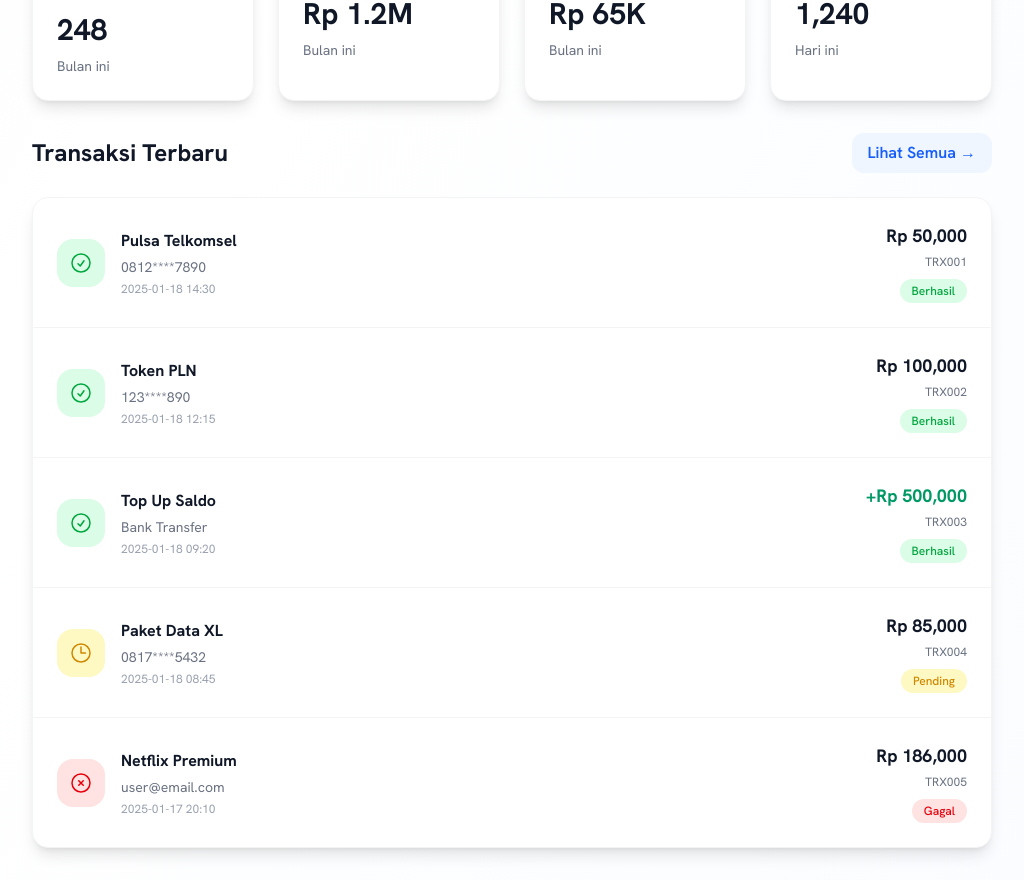
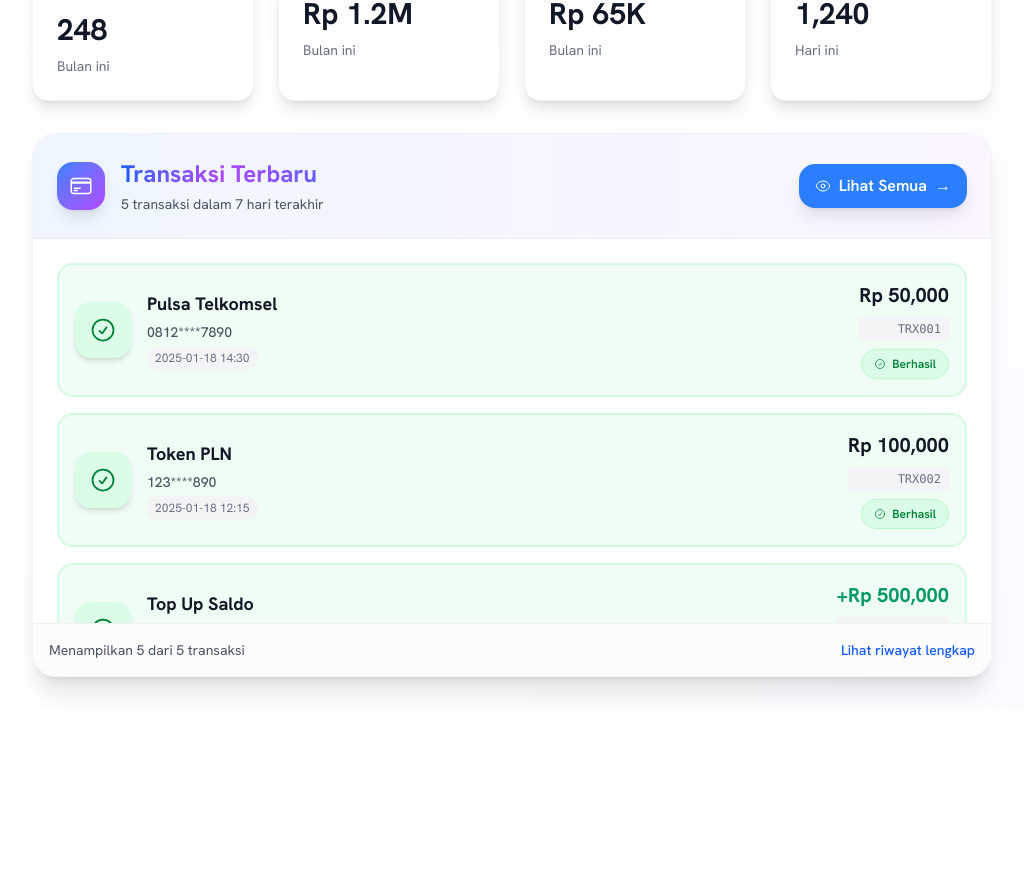
Before and after one commit to akbarryyan/ppob-webapp, a React (Vite) app in the folder frontend/: page /dashboard in a window 1280 px wide. Shown: the part 1453-2333 px from the top of the page, without its empty margins (256-1280 px from the left). After the commit the page ends 2162 px from the top, so only its background shows below. Built offline with nearby package versions, Linux system fonts and the light colour scheme.

Commit message:
feat: Revamp RecentTransactions component with enhanced UI, custom scrollbar, and improved transaction display

```diff
--- a/frontend/src/components/dashboard/RecentTransactions.jsx
+++ b/frontend/src/components/dashboard/RecentTransactions.jsx
@@ -2,19 +2,57 @@ import {
   CheckCircleIcon,
   ClockIcon,
   XCircleIcon,
+  CreditCardIcon,
+  EyeIcon,
 } from "@heroicons/react/24/outline";
+import { useState } from "react";
+
+// Custom scrollbar styles
+const scrollbarStyles = `
+  .scrollbar-thin::-webkit-scrollbar {
+    width: 6px;
+  }
+  .scrollbar-thin::-webkit-scrollbar-track {
+    background: #f1f5f9;
+    border-radius: 6px;
+  }
+  .scrollbar-thin::-webkit-scrollbar-thumb {
+    background: #3b82f6;
+    border-radius: 6px;
+  }
+  .scrollbar-thin::-webkit-scrollbar-thumb:hover {
+    background: #2563eb;
+  }
+  .scrollbar-thin {
+    scrollbar-width: thin;
+    scrollbar-color: #3b82f6 #f1f5f9;
+  }
+`;
 
 const RecentTransactions = ({ recentTransactions, setActiveTab }) => {
   const getStatusColor = (status) => {
     switch (status) {
       case "success":
-        return "text-green-600 bg-green-100";
+        return "text-green-700 bg-green-100 border-green-200";
       case "pending":
-        return "text-yellow-600 bg-yellow-100";
+        return "text-yellow-700 bg-yellow-100 border-yellow-200";
       case "failed":
-        return "text-red-600 bg-red-100";
+        return "text-red-700 bg-red-100 border-red-200";
       default:
-        return "text-gray-600 bg-gray-100";
+        return "text-gray-700 bg-gray-100 border-gray-200";
+    }
+  };
+
+  const getStatusBgColor = (status) => {
+    switch (status) {
+      case "success":
+        return "bg-green-50 border-green-200/50";
+      case "pending":
+        return "bg-yellow-50 border-yellow-200/50";
+      case "failed":
+        return "bg-red-50 border-red-200/50";
+      default:
+        return "bg-gray-50 border-gray-200/50";
     }
   };
 
@@ -32,50 +70,82 @@ const RecentTransactions = ({ recentTransactions, setActiveTab }) => {
   };
 
   return (
+    <>
+      <style dangerouslySetInnerHTML={{ __html: scrollbarStyles }} />
+      <div className="bg-white/80 backdrop-blur-xl rounded-3xl shadow-xl border border-gray-200/50 overflow-hidden">
+        {/* Header */}
+        <div className="p-6 border-b border-gray-200/50 bg-gradient-to-r from-blue-50 to-purple-50">
+          <div className="flex flex-col sm:flex-row sm:items-center sm:justify-between space-y-3 sm:space-y-0">
+            <div className="flex items-center space-x-4">
+              <div className="w-12 h-12 bg-gradient-to-br from-blue-500 to-purple-500 rounded-2xl flex items-center justify-center shadow-lg">
+                <CreditCardIcon className="w-6 h-6 text-white" />
+              </div>
               <div>
-      <div className="flex items-center justify-between mb-6">
-        <h3 className="text-2xl font-bold text-gray-900">Transaksi Terbaru</h3>
+                <h3 className="text-xl sm:text-2xl font-bold bg-gradient-to-r from-blue-600 via-purple-500 to-indigo-500 bg-clip-text text-transparent">
+                  Transaksi Terbaru
+                </h3>
+                <p className="text-sm text-gray-600 mt-1">
+                  {recentTransactions.length} transaksi dalam 7 hari terakhir
+                </p>
+              </div>
+            </div>
+
             <button
               onClick={() => setActiveTab("transactions")}
-          className="bg-blue-50 hover:bg-blue-100 text-blue-600 font-semibold px-4 py-2 rounded-xl transition-colors"
+              className="flex items-center space-x-2 bg-blue-500 hover:bg-blue-600 text-white font-semibold px-4 py-2.5 rounded-2xl transition-all duration-200 hover:scale-105 shadow-lg hover:shadow-xl"
             >
-          Lihat Semua →
+              <EyeIcon className="w-4 h-4" />
+              <span className="hidden sm:inline">Lihat Semua</span>
+              <span className="sm:hidden">Semua</span>
+              <span>→</span>
             </button>
           </div>
-      <div className="bg-white rounded-2xl shadow-lg border border-gray-100 overflow-hidden">
-        {recentTransactions.slice(0, 5).map((transaction, index) => {
+        </div>
+
+        {/* Scrollable Transaction List */}
+        <div className="max-h-96 overflow-y-auto scrollbar-thin scrollbar-thumb-blue-300 scrollbar-track-gray-100 hover:scrollbar-thumb-blue-400">
+          <div className="p-6 space-y-4">
+            {recentTransactions.slice(0, 8).map((transaction, index) => {
               const StatusIcon = getStatusIcon(transaction.status);
               return (
                 <div
                   key={index}
-              className={`p-6 hover:bg-gray-50 transition-colors ${
-                index !== 4 ? "border-b border-gray-100" : ""
-              }`}
-            >
-              <div className="flex items-center justify-between">
-                <div className="flex items-center space-x-4">
-                  <div
-                    className={`w-12 h-12 rounded-2xl flex items-center justify-center ${getStatusColor(
+                  className={`group relative p-4 border-2 rounded-2xl transition-all duration-200 hover:shadow-lg hover:scale-[1.01] cursor-pointer ${getStatusBgColor(
                     transaction.status
                   )}`}
                 >
-                    <StatusIcon className="w-6 h-6" />
+                  {/* Background Pattern */}
+                  <div className="absolute inset-0 bg-gradient-to-r from-white/50 to-transparent rounded-2xl opacity-0 group-hover:opacity-100 transition-opacity duration-200"></div>
+
+                  <div className="relative flex flex-col sm:flex-row sm:items-center sm:justify-between space-y-3 sm:space-y-0">
+                    {/* Left Side - Transaction Info */}
+                    <div className="flex items-center space-x-4">
+                      <div
+                        className={`w-14 h-14 rounded-2xl flex items-center justify-center shadow-md group-hover:scale-110 transition-transform duration-200 ${getStatusColor(
+                          transaction.status
+                        )}`}
+                      >
+                        <StatusIcon className="w-7 h-7" />
                       </div>
-                  <div>
-                    <div className="font-bold text-gray-900 mb-1">
+
+                      <div className="min-w-0 flex-1">
+                        <div className="font-bold text-gray-900 text-lg mb-1 group-hover:text-blue-600 transition-colors duration-200">
                           {transaction.type}
                         </div>
-                    <div className="text-sm text-gray-500 mb-1">
+                        <div className="text-sm text-gray-600 mb-1 font-medium">
                           {transaction.target}
                         </div>
-                    <div className="text-xs text-gray-400">
+                        <div className="text-xs text-gray-500 bg-gray-100 px-2 py-1 rounded-full w-fit">
                           {transaction.date}
                         </div>
                       </div>
                     </div>
-                <div className="text-right">
+
+                    {/* Right Side - Amount & Status */}
+                    <div className="text-left sm:text-right border-t sm:border-t-0 pt-3 sm:pt-0 flex justify-between sm:flex-col items-center sm:items-end">
+                      <div>
                         <div
-                    className={`font-bold text-lg mb-1 ${
+                          className={`font-bold text-xl mb-2 ${
                             transaction.amount > 0
                               ? "text-emerald-600"
                               : "text-gray-900"
@@ -84,14 +154,17 @@ const RecentTransactions = ({ recentTransactions, setActiveTab }) => {
                           {transaction.amount > 0 ? "+" : ""}Rp{" "}
                           {Math.abs(transaction.amount).toLocaleString()}
                         </div>
-                  <div className="text-xs text-gray-500 mb-2">
+                        <div className="text-xs text-gray-500 mb-2 font-mono bg-gray-100 px-2 py-1 rounded">
                           {transaction.id}
                         </div>
+                      </div>
+
                       <div
-                    className={`inline-flex items-center px-3 py-1 rounded-full text-xs font-medium ${getStatusColor(
+                        className={`inline-flex items-center px-3 py-1.5 rounded-full text-xs font-semibold border ${getStatusColor(
                           transaction.status
                         )}`}
                       >
+                        <StatusIcon className="w-3 h-3 mr-1.5" />
                         {transaction.status === "success"
                           ? "Berhasil"
                           : transaction.status === "pending"
@@ -105,6 +178,24 @@ const RecentTransactions = ({ recentTransactions, setActiveTab }) => {
             })}
           </div>
         </div>
+
+        {/* Footer */}
+        <div className="p-4 border-t border-gray-200/50 bg-gray-50/50">
+          <div className="flex items-center justify-between text-sm">
+            <span className="text-gray-600">
+              Menampilkan {Math.min(8, recentTransactions.length)} dari{" "}
+              {recentTransactions.length} transaksi
+            </span>
+            <button
+              onClick={() => setActiveTab("transactions")}
+              className="text-blue-600 hover:text-blue-700 font-medium hover:underline transition-colors duration-200"
+            >
+              Lihat riwayat lengkap
+            </button>
+          </div>
+        </div>
+      </div>
+    </>
   );
 };
 
```
Lines whose indentation alone changed are shown as unchanged.
